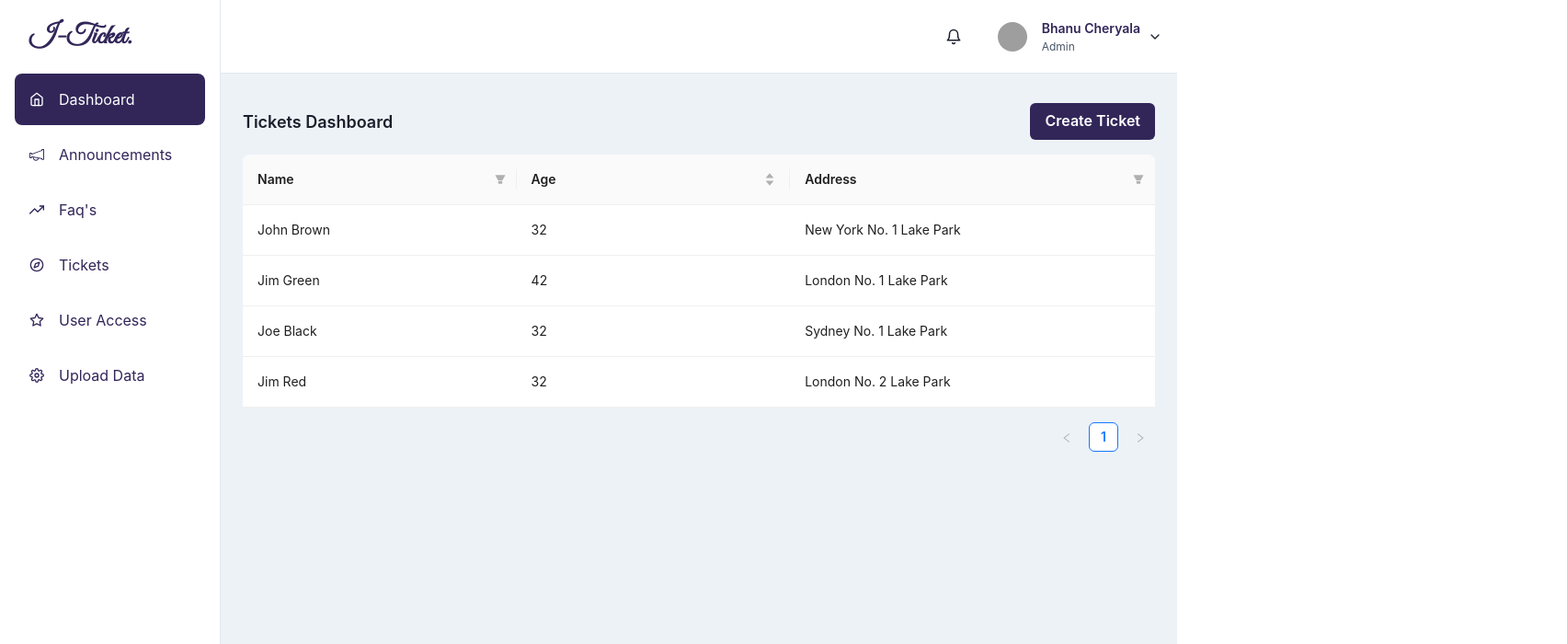
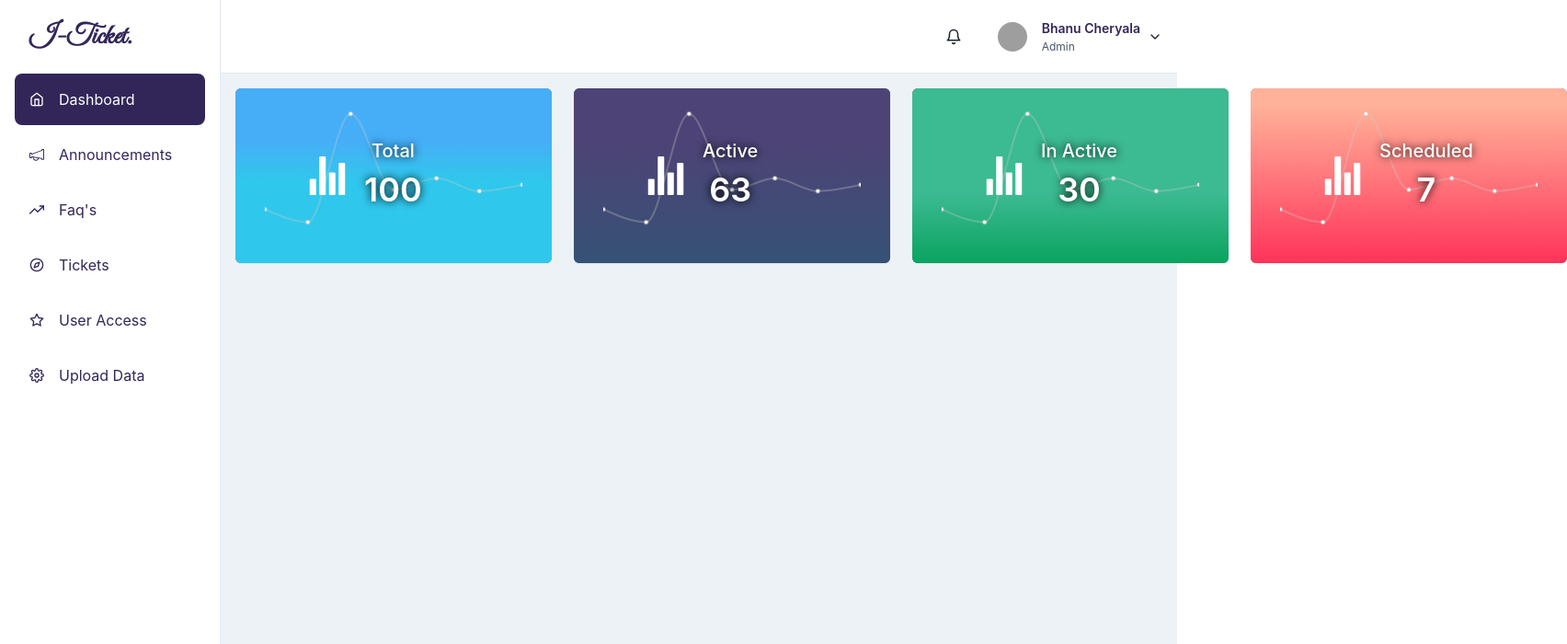
Before and after one commit to Cbhanu12dec/i-ticket, a React (Create React App) app in the folder client/: page / in a window 1280 px wide. Shown: the top 700 px of the page at 92% size, 1704 px wide, since content can reach past the window. Built offline with nearby package versions, Linux system fonts and the light colour scheme; grey boxes are pictures that could not be loaded.

Commit message:
feat: updated dashboard page and faq page

```diff
--- a/client/package.json
+++ b/client/package.json
@@ -21,6 +21,7 @@
     "react-icons": "^4.11.0",
     "react-router-dom": "^6.16.0",
     "react-scripts": "5.0.1",
+    "recharts": "^2.9.3",
     "typescript": "^4.9.5",
     "web-vitals": "^2.1.4"
   },
--- a/client/src/App.tsx
+++ b/client/src/App.tsx
@@ -10,13 +10,14 @@ import UsersTrackingPage from "./components/tickets/UsersTrackingPage";
 import AdminTicketsDashboard from "./components/tickets/AdminTicketsDashboard";
 import Announcement from "./components/announcements/Announcement";
 import Access from "./components/access/Access";
+import AdminDashboard from "./components/dashboard/AdminDashboard";
 function App() {
   return (
     <div className="App">
       <Dashboard>
         <Router>
           <Routes>
-            <Route path="/" element={<TicketsDashboard />} />
+            <Route path="/" element={<AdminDashboard />} />
             <Route path="/faq" element={<FaqDashboard />} />
             <Route path="/announcements" element={<Announcement />} />
             <Route path="/tickets" element={<AdminTicketsDashboard />} />
--- /dev/null
+++ b/client/src/components/dashboard/AdminDashboard.tsx
@@ -0,0 +1,94 @@
+import { Flex, GridItem, HStack, Icon, Stat, StatLabel, StatNumber, Text } from "@chakra-ui/react";
+import React, { useState } from "react";
+import { Line, LineChart, XAxis, YAxis } from "recharts";
+import { statsChartData } from "./test-data";
+import { IoIosStats } from "react-icons/io";
+
+function AdminDashboard() {
+    const [statsData, setStatsData] = useState(  {
+        total: 100,
+        active: 63,
+        inactive: 30,
+        scheduled: 7,
+      });
+
+  const StatsCard = () => {
+    return (
+      <Flex direction={"column"} bg="white" p="6" rounded={"lg"} minW={"72"} minH={"32"}>
+        <Text> Title</Text>
+      </Flex>
+    );
+  };
+
+  const StatusProps = (prop: string) => {
+    if (prop === "total") return "Total";
+    else if (prop === "active") return "Active";
+    else if (prop === "inactive") return "In Active";
+    else if (prop === "scheduled") return "Scheduled";
+  }
+
+  const gradientColor = [
+    "linear-gradient(to top, #30c7ec 47%, #46aef7 70%)",
+    "linear-gradient(to top, #2b5876 -30%, #4e4376 70%)",
+    "linear-gradient(to top, #0ba360 0%, #3cba92 40%)",
+    "linear-gradient(to top, #ff0844 -30%, #ffb199 90%)",
+  ];
+
+  const getStatusComponent = () => {
+    return Object.entries(statsData || {}).map((item: any, index) => {
+      return (
+        <GridItem colSpan={1} rowSpan={1} key={index}>
+          <Flex
+            bg="white"
+            shadow="sm"
+            px="8"
+            py="5"
+            rounded="md"
+            alignItems={"center"}
+            bgGradient={gradientColor[index]}
+            textColor={"white"}
+            minH="32"
+            maxW={{ base: "full" }}
+            position={"relative"}
+            backdropFilter="brightness(50%)"
+          >
+            <LineChart
+              width={280}
+              height={150}
+              data={statsChartData}
+              margin={{ top: 5, bottom: 5 }}
+            >
+              <XAxis dataKey="name" hide={true} />
+              <YAxis hide={true} />
+              <Line
+                type="monotone"
+                dataKey="pv"
+                stroke="#cccdc6"
+                strokeWidth={2}
+                strokeOpacity={0.3}
+                dot={{ r: 2 }}
+                opacity={50}
+              />
+            </LineChart>
+            <HStack position={"absolute"} mx={10} gap={3}>
+              <Icon as={IoIosStats} boxSize={14} textShadow="0 0 10px black" />
+              <Stat>
+                <StatLabel fontSize={"xl"} textShadow="0 0 10px black">
+                  {StatusProps(item[0])}
+                </StatLabel>
+                <StatNumber fontSize={"4xl"} textShadow="0 0 10px black">
+                  {item[1]}
+                </StatNumber>
+              </Stat>
+            </HStack>
+          </Flex>
+        </GridItem>
+      );
+    });
+  };
+  return <Flex w="full" gap={6}>
+   {getStatusComponent()}
+  </Flex>
+}
+
+export default AdminDashboard;
--- /dev/null
+++ b/client/src/components/dashboard/test-data.ts
@@ -0,0 +1,37 @@
+export const statsChartData = [
+    {
+      "name": "Page A",
+      "pv": 2400,
+      "amt": 2400
+    },
+    {
+      "name": "Page B",
+      "pv": 1398,
+      "amt": 2210
+    },
+    {
+      "name": "Page C",
+      "pv": 9800,
+      "amt": 2290
+    },
+    {
+      "name": "Page D",
+      "pv": 3908,
+      "amt": 2000
+    },
+    {
+      "name": "Page E",
+      "pv": 4800,
+      "amt": 2181
+    },
+    {
+      "name": "Page F",
+      "pv": 3800,
+      "amt": 2500
+    },
+    {
+      "name": "Page G",
+      "pv": 4300,
+      "amt": 2100
+    }
+  ]
--- a/client/src/components/faq/FaqDashboard.tsx
+++ b/client/src/components/faq/FaqDashboard.tsx
@@ -1,9 +1,10 @@
-import { Flex } from "@chakra-ui/react";
+import { Flex, HStack, Tooltip } from "@chakra-ui/react";
 import { TableProps } from "antd";
 import { ColumnsType } from "antd/es/table";
 import React, { useState } from "react";
 import TableContainer from "../common/TableContainer";
 import CreateFaqForm from "./CreateFaqForm";
+import { AiFillEye } from "react-icons/ai";
 
 interface DataType {
   key: React.Key;
@@ -16,7 +17,7 @@ function FaqDashboard() {
 
   const columns: ColumnsType<DataType> = [
     {
-      title: "Name",
+      title: "Title",
       dataIndex: "name",
       filters: [
         {
@@ -38,12 +39,12 @@ function FaqDashboard() {
       width: "30%",
     },
     {
-      title: "Age",
+      title: "Description",
       dataIndex: "age",
       sorter: (a, b) => a.age - b.age,
     },
     {
-      title: "Address",
+      title: "Category",
       dataIndex: "address",
       filters: [
         {
@@ -58,6 +59,17 @@ function FaqDashboard() {
       onFilter: (value, record) => record.address.startsWith(value as any),
       filterSearch: true,
       width: "40%",
+    },
+    {
+      title: "Action",
+      key: "action",
+      render: (_, record) => (
+        <HStack>
+          <Tooltip label="Click to hide faq" hasArrow>
+            <AiFillEye size={24} style={{ cursor: "pointer" }} />
+          </Tooltip>
+        </HStack>
+      ),
     },
   ];
 
@@ -108,7 +120,7 @@ function FaqDashboard() {
         }}
         titleName="Faq Dashboard"
       />
-      <CreateFaqForm showModal={showModal} setShowModal={setShowModal}/>
+      <CreateFaqForm showModal={showModal} setShowModal={setShowModal} />
     </Flex>
   );
 }
```
Also changed, not shown: 1 other file (tests, documents, lock files or other folders).
